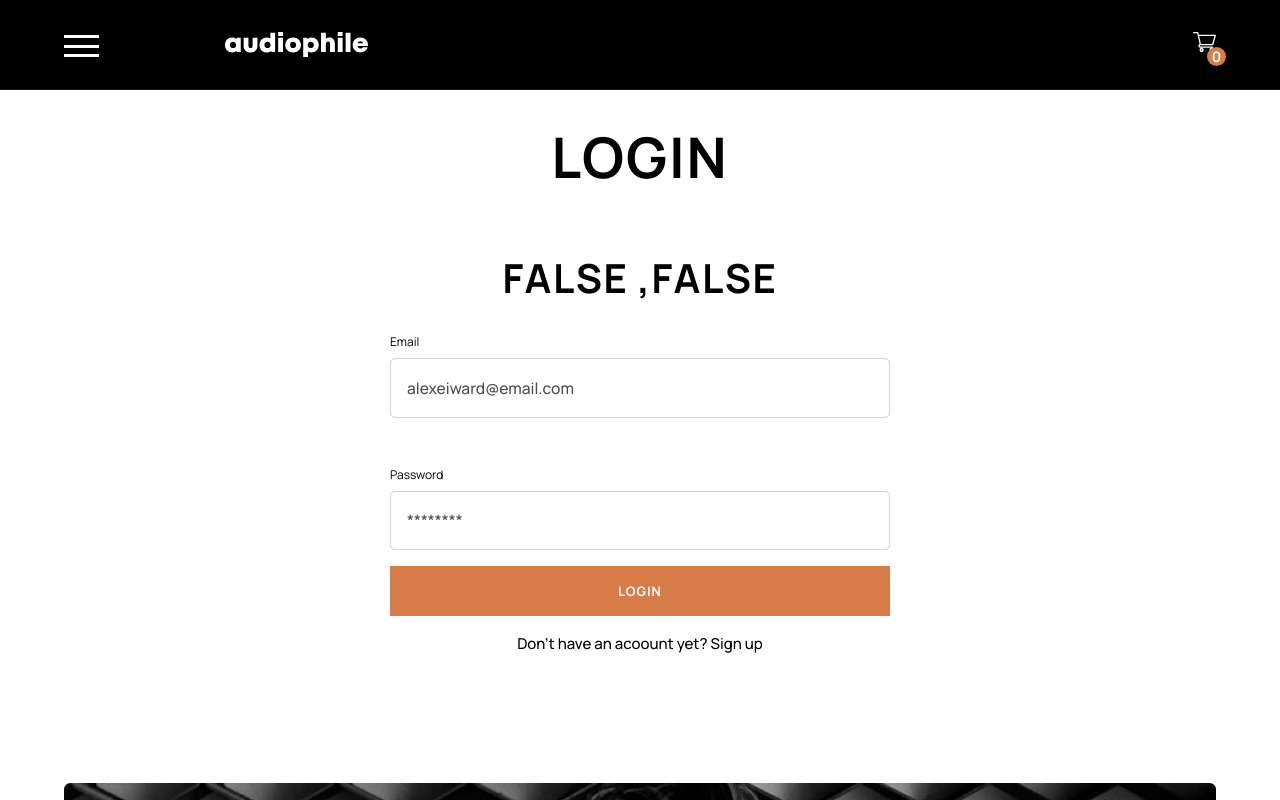
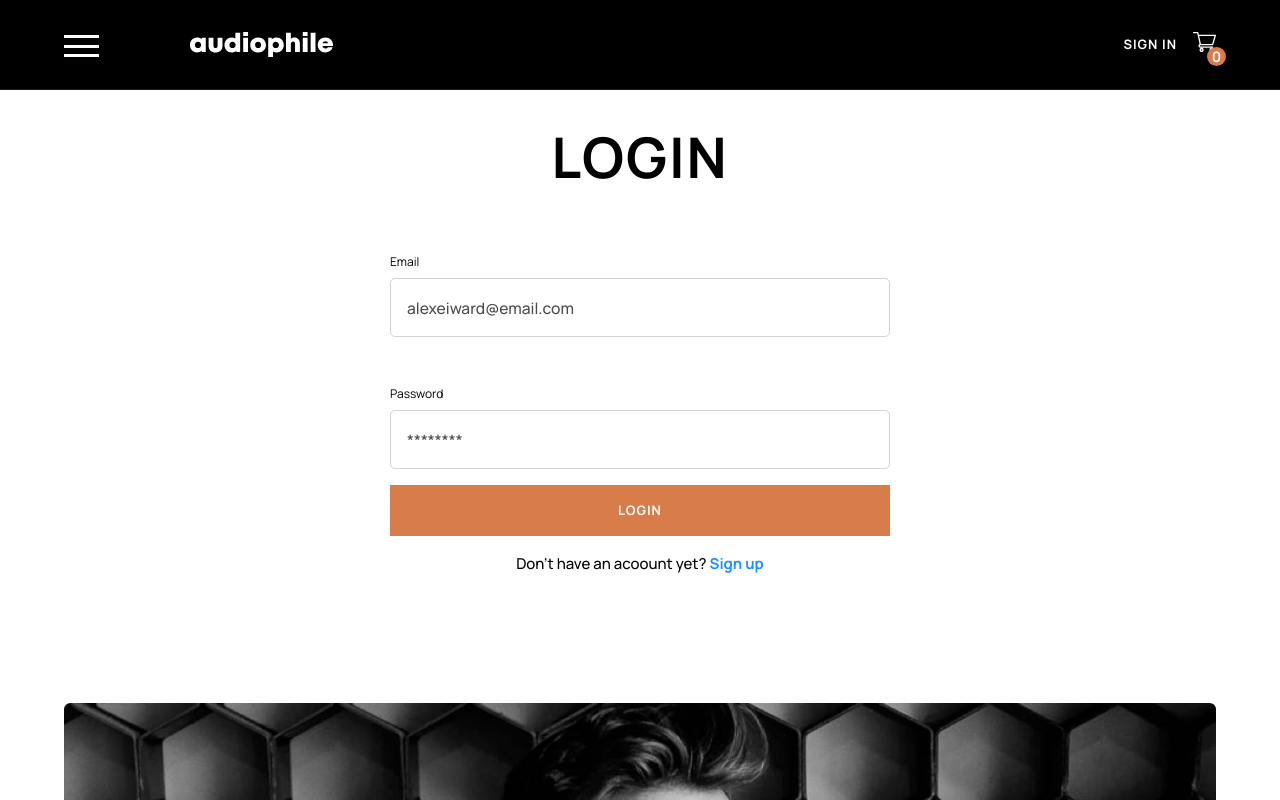
Before and after one commit to gitbeet/redux-toolkit-audiophile-ecommerce, a React (Create React App) app: page /login in a window 1280 px wide. Shown: the top 800 px of the page. Built offline with nearby package versions, Linux system fonts and the light colour scheme; no server answers.

Commit message:
finishing up on auth for now , starting shopping cart

```diff
--- a/src/components/FormElement.js
+++ b/src/components/FormElement.js
@@ -1,4 +1,6 @@
-export default function FormElement({  touched=false,
+export default function FormElement({
+  touched = false,
+  type = "text",
   onBlur,
   onChange,
   error,
@@ -6,23 +8,36 @@ export default function FormElement({  touched=false,
   label,
   name,
   placeholder,
-                                       additionalClass= ''}) {
-
-
+  additionalClass = "",
+}) {
   return (
     <div className={`checkout-field ${additionalClass}`}>
-    <div className={`${error && touched  ? 'checkout-form-label error-text' : 'checkout-form-label'}`}>
-        <label htmlFor='fullName'>{label}</label>
-        <p className={`${ error && touched ? 'error-text show' : 'error-text hide'}`}>{error}</p>
+      <div
+        className={`${
+          error && touched
+            ? "checkout-form-label error-text"
+            : "checkout-form-label"
+        }`}
+      >
+        <label htmlFor="fullName">{label}</label>
+        <p
+          className={`${
+            error && touched ? "error-text show" : "error-text hide"
+          }`}
+        >
+          {error}
+        </p>
       </div>
-    <input id={name}
+      <input
+        id={name}
+        type={type}
         value={value}
         onBlur={onBlur}
         name={name}
         placeholder={placeholder}
         onChange={onChange}
-           className={`${error && touched ? 'input-error' : ''}`}
+        className={`${error && touched ? "input-error" : ""}`}
       />
     </div>
-  )
+  );
 }
--- a/src/components/Login.jsx
+++ b/src/components/Login.jsx
@@ -2,13 +2,15 @@ import FormElement from "./FormElement";
 import "../css/Register.css";
 import { useFormik } from "formik";
 import { loginFormValidation } from "../Validations/loginFormValidation";
-import { useNavigate } from "react-router-dom";
+import { Link, useNavigate } from "react-router-dom";
 import { useDispatch, useSelector } from "react-redux";
 import { login, reset } from "../features/auth/userSlice";
 import { useEffect } from "react";
+import { useState } from "react";
 const Login = () => {
   const navigate = useNavigate();
   const dispatch = useDispatch();
+  const [error, setError] = useState("");
   const { user, isError, message, isLoading } = useSelector(
     (state) => state.user
   );
@@ -19,12 +21,12 @@ const Login = () => {
     },
     onSubmit: (values) => {
       if (!formik.isValid) return;
+      setError("");
       const userData = {
         email: formik.values.email,
         password: formik.values.password,
       };
       dispatch(login(userData));
-      //   navigate("/");
     },
     validationSchema: loginFormValidation,
   });
@@ -37,13 +39,24 @@ const Login = () => {
     dispatch(reset());
   }, [user]);
 
+  useEffect(() => {
+    if (message === "auth/user-not-found") {
+      setError("User with this account does not exist");
+      return;
+    }
+    if (message === "auth/wrong-password") {
+      setError("Wrong password");
+      return;
+    }
+    if (message) {
+      setError("Firebase error");
+    }
+  }, [message, isError]);
+
   return (
     <div className="register">
       <h1>Login</h1>
-      <h2>
-        {" "}
-        {isError.toString()} {message},{isLoading.toString()}{" "}
-      </h2>
+      <p className="text-error">{error}</p>
       <form onSubmit={formik.handleSubmit} className="form-container">
         <FormElement
           name="email"
@@ -54,6 +67,7 @@ const Login = () => {
           {...formik.getFieldProps("email")}
         />
         <FormElement
+          type="password"
           name="password"
           placeholder="********"
           label="Password"
@@ -67,7 +81,11 @@ const Login = () => {
         </button>
       </form>
       <p>
-        Don't have an acoount yet? <span> Sign up</span>
+        Don't have an acoount yet?{" "}
+        <Link to="/register">
+          {" "}
+          <span className="link-bold"> Sign up</span>
+        </Link>
       </p>
     </div>
   );
--- a/src/components/Nav.js
+++ b/src/components/Nav.js
@@ -4,14 +4,16 @@ import { usePopUp } from "../context/PopUpContext";
 import { Link } from "react-router-dom";
 import NavLinks from "./NavLinks";
 import MobileMenuButton from "./MobileMenuButton";
+import { useSelector, useDispatch } from "react-redux";
+import { logout } from "../features/auth/userSlice";
 
 export default function Nav({ homePage }) {
   const { toggleMobileMenu } = usePopUp();
-
+  const dispatch = useDispatch();
+  const { user } = useSelector((state) => state.user);
   return (
     <div className={homePage ? "nav-home" : "nav"}>
       <MobileMenuButton onClick={toggleMobileMenu} />
-
       <Link className="nav-logo" to="/">
         <svg width="143" height="25" xmlns="http://www.w3.org/2000/svg">
           <path
@@ -24,7 +26,25 @@ export default function Nav({ homePage }) {
       <div className="nav-links">
         <NavLinks />
       </div>
-      <ShoppingCartIcon />
+      <div style={{ display: "flex", gap: "1rem" }}>
+        {!user && (
+          <h6 className="subtitle nav-links-element">
+            <Link to="/login" style={{ color: "white" }}>
+              Sign In
+            </Link>
+          </h6>
+        )}
+        {user && (
+          <h6
+            style={{ color: "white", cursor: "pointer" }}
+            onClick={() => dispatch(logout())}
+            className="subtitle nav-links-element"
+          >
+            Sign Out
+          </h6>
+        )}
+        <ShoppingCartIcon />
+      </div>
     </div>
   );
 }
--- a/src/components/NavLinks.js
+++ b/src/components/NavLinks.js
@@ -1,12 +1,7 @@
 import React from "react";
 import { Link } from "react-router-dom";
 import "../css/NavLinks.css";
-import { useDispatch, useSelector } from "react-redux";
-import { logout } from "../features/auth/userSlice";
 export default function NavLinks() {
-  const dispatch = useDispatch();
-  const { user } = useSelector((state) => state.user);
-  console.log(user);
   return (
     <>
       <h6 className="subtitle nav-links-element">
@@ -21,24 +16,6 @@ export default function NavLinks() {
       <h6 className="subtitle nav-links-element">
         <Link to="/earphones">earphones</Link>
       </h6>
-      {!user && (
-        <>
-          <h6 className="subtitle nav-links-element">
-            <Link to="/login">Login</Link>
-          </h6>
-          <h6 className="subtitle nav-links-element">
-            <Link to="/register">Register</Link>
-          </h6>
-        </>
-      )}
-      {user && (
-        <h6
-          onClick={() => dispatch(logout())}
-          className="subtitle nav-links-element"
-        >
-          Logout
-        </h6>
-      )}
     </>
   );
 }
--- a/src/components/Register.jsx
+++ b/src/components/Register.jsx
@@ -2,13 +2,15 @@ import FormElement from "./FormElement";
 import "../css/Register.css";
 import { useFormik } from "formik";
 import { registerFormValidation } from "../Validations/registerFormValidation";
-import { useNavigate } from "react-router-dom";
+import { Link, useNavigate } from "react-router-dom";
 import { useDispatch, useSelector } from "react-redux";
 import { register, reset } from "../features/auth/userSlice";
-import { useEffect } from "react";
+import { useEffect, useState } from "react";
 const Register = () => {
   const navigate = useNavigate();
   const dispatch = useDispatch();
+  const [error, setError] = useState("");
+
   const { user, isError, message, isLoading } = useSelector(
     (state) => state.user
   );
@@ -21,12 +23,18 @@ const Register = () => {
     },
     onSubmit: (values) => {
       if (!formik.isValid) return;
+      dispatch(reset());
+      setError("");
+      if (message === "auth/email-already-in-use") {
+        setError("User with this email already exist");
+        return;
+      }
       const userData = {
+        fullName: formik.values.fullName,
         email: formik.values.email,
         password: formik.values.password,
       };
       dispatch(register(userData));
-      navigate("/");
     },
     validationSchema: registerFormValidation,
   });
@@ -39,13 +47,20 @@ const Register = () => {
     dispatch(reset());
   }, [user]);
 
-  console.log("message", message);
-  console.log("user", user);
+  useEffect(() => {
+    if (message === "auth/email-already-in-use") {
+      setError("User with this email already exist");
+      return;
+    }
+    if (message) {
+      setError("Firebase error");
+    }
+  }, [message, isError]);
 
   return (
     <div className="register">
       <h1>Register</h1>
-
+      <p className="text-error">{error}</p>
       <form onSubmit={formik.handleSubmit} className="form-container">
         <FormElement
           name="fullName"
@@ -64,6 +79,7 @@ const Register = () => {
           {...formik.getFieldProps("email")}
         />
         <FormElement
+          type="password"
           name="password"
           placeholder="********"
           label="Password"
@@ -72,6 +88,7 @@ const Register = () => {
           {...formik.getFieldProps("password")}
         />
         <FormElement
+          type="password"
           name="password2"
           placeholder="********"
           label="Confirm password"
@@ -84,7 +101,10 @@ const Register = () => {
         </button>
       </form>
       <p>
-        Alredy have an account?<span>Sign in</span>
+        Already have an account?
+        <Link to="/login">
+          <span className="link-bold"> Sign in</span>
+        </Link>
       </p>
     </div>
   );
--- a/src/css/Register.css
+++ b/src/css/Register.css
@@ -11,3 +11,13 @@
   flex-direction: column;
   gap: 1rem;
 }
+
+.text-error {
+  color: red;
+}
+
+.link-bold {
+  cursor: pointer;
+  color: dodgerblue;
+  font-weight: bold;
+}
--- a/src/features/auth/userSlice.js
+++ b/src/features/auth/userSlice.js
@@ -3,6 +3,8 @@ import {
   createUserWithEmailAndPassword,
   signInWithEmailAndPassword,
   signOut,
+  getAuth,
+  updateProfile,
 } from "firebase/auth";
 import { auth } from "../../config/firebase";
 const initialState = {
@@ -17,15 +19,15 @@ const initialState = {
 export const register = createAsyncThunk(
   "auth/register",
   async (userData, thunkAPI) => {
-    console.log(userData.email, userData.password);
     try {
       await createUserWithEmailAndPassword(
         auth,
         userData.email,
         userData.password
       );
+      await updateProfile(auth.currentUser, { displayName: userData.fullName });
     } catch (error) {
-      return thunkAPI.rejectWithValue(error);
+      return thunkAPI.rejectWithValue(error.code);
     }
   }
 );
@@ -37,7 +39,7 @@ export const login = createAsyncThunk(
     try {
       await signInWithEmailAndPassword(auth, userData.email, userData.password);
     } catch (error) {
-      return thunkAPI.rejectWithValue(error.message);
+      return thunkAPI.rejectWithValue(error.code);
     }
   }
 );
@@ -47,7 +49,7 @@ export const logout = createAsyncThunk("auth/logout", async (_, thunkAPI) => {
   try {
     await signOut(auth);
   } catch (error) {
-    return thunkAPI.rejectWithValue(error.message);
+    return thunkAPI.rejectWithValue(error.code);
   }
 });
 
@@ -74,8 +76,6 @@ const userSlice = createSlice({
         console.log(action.payload);
         state.isLoading = false;
         state.isSuccess = true;
-        console.log("PAYLOAD", action.payload);
-        state.user = action.payload.user;
       })
       .addCase(register.rejected, (state, action) => {
         state.isLoading = false;
```
Also changed, not shown: src/features/shoppingCart/shoppingCartSlice.js (added, +13 -0 lines). Lines whose indentation alone changed are shown as unchanged.
